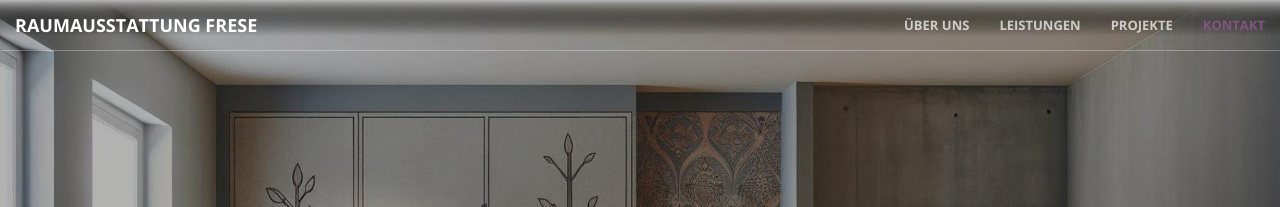
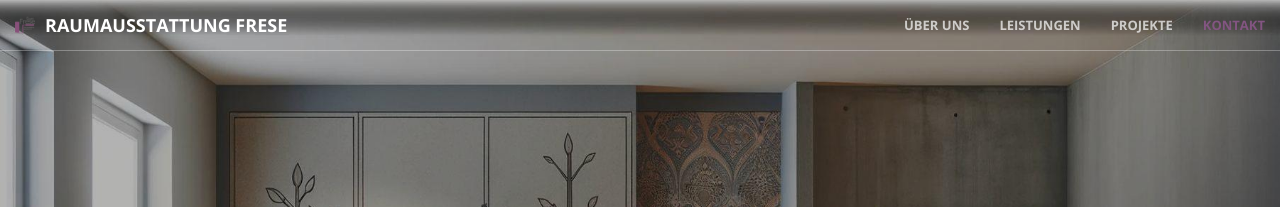
Before and after one commit to raumausstattung-frese/raumausstattung-frese, a Jekyll site: the page built from index.html, in a window 1280 px wide. Shown: the top 207 px of the page. Built offline with Jekyll 4.4.1, drawn with Linux system fonts in a browser that asks for light colours.

Commit message:
added logo to navbar

```diff
--- a/_includes/nav.html
+++ b/_includes/nav.html
@@ -8,7 +8,9 @@
                 <span class="icon-bar"></span>
                 <span class="icon-bar"></span>
             </button>
-            <a class="navbar-brand page-scroll" href="#page-top">RAUMAUSSTATTUNG FRESE</a>
+            <a class="navbar-brand page-scroll" href="#page-top" style="display: flex; align-items: center;">
+                <img src="/img/header-logo-raumausstattung-frese.png" alt="Logo" style="height: 20px; margin-right: 10px; display: inline-block;">RAUMAUSSTATTUNG FRESE
+            </a>
         </div>
 
         <!-- Collect the nav links, forms, and other content for toggling -->
```
Also changed, not shown: img/header-logo-raumausstattung-frese.png (added).
